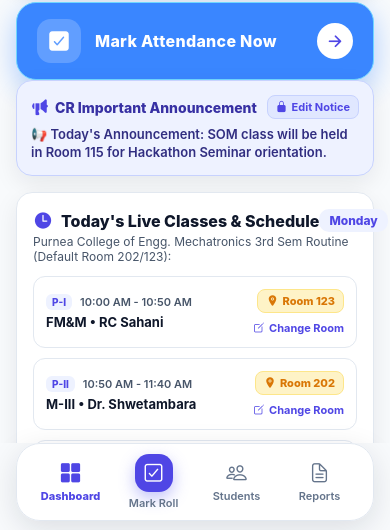
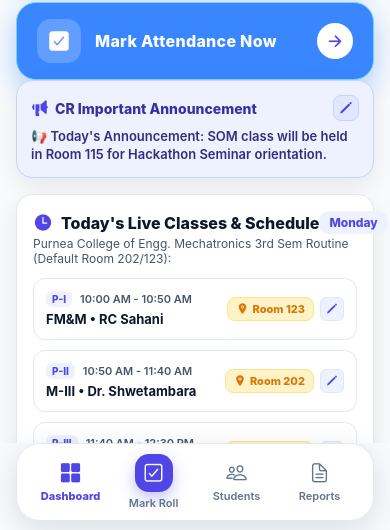
Before and after one commit to ctrlaltsolveorg-cloud/ATTENDANCE, a React Native app: screen / in a window 390 px wide. Shown: the part 311-841 px from the top of the page. Built offline with nearby package versions, Linux system fonts and the light colour scheme; no server answers; the database is empty.

Commit message:
Convert Edit Notice and Change Room buttons to minimal icon-only pencil buttons

```diff
--- a/src/screens/DashboardScreen.js
+++ b/src/screens/DashboardScreen.js
@@ -226,12 +226,12 @@ export default function DashboardScreen({
               <Text style={[styles.noticeTitle, { color: isLight ? '#3730A3' : '#F8FAFC' }]}>CR Important Announcement</Text>
             </View>
             <TouchableOpacity
-              style={[styles.crEditBtn, { backgroundColor: isLight ? '#E0E7FF' : 'rgba(168, 85, 247, 0.2)', borderColor: isLight ? '#C7D2FE' : 'rgba(168, 85, 247, 0.4)' }]}
+              style={[styles.crEditIconBtn, { backgroundColor: isLight ? '#E0E7FF' : 'rgba(168, 85, 247, 0.2)', borderColor: isLight ? '#C7D2FE' : 'rgba(168, 85, 247, 0.4)' }]}
               onPress={() => triggerProtectedCRAction({ type: 'editNotice' })}
               activeOpacity={0.7}
+              title="Edit Notice"
             >
-              <Ionicons name="lock-closed" size={12} color={isLight ? '#4F46E5' : '#C084FC'} />
-              <Text style={[styles.crEditText, { color: isLight ? '#4F46E5' : '#C084FC' }]}>Edit Notice</Text>
+              <Ionicons name="pencil" size={14} color={isLight ? '#4F46E5' : '#C084FC'} />
             </TouchableOpacity>
           </View>
           <Text style={[styles.noticeContentText, { color: isLight ? '#312E81' : '#E9D5FF' }]}>
@@ -287,19 +287,19 @@ export default function DashboardScreen({
                     </Text>
                   </View>
 
-                  <View style={{ alignItems: 'flex-end', justifyContent: 'space-between', height: '100%' }}>
+                  <View style={{ flexDirection: 'row', alignItems: 'center', gap: 6 }}>
                     <View style={[styles.roomPill, { backgroundColor: isLight ? '#FEF3C7' : 'rgba(245, 158, 11, 0.2)', borderColor: isLight ? '#FDE68A' : '#F59E0B' }]}>
                       <Ionicons name="location" size={12} color="#D97706" />
                       <Text style={styles.roomPillText}>Room {item.room}</Text>
                     </View>
 
                     <TouchableOpacity
-                      style={styles.changeRoomBtn}
+                      style={[styles.changeRoomIconBtn, { backgroundColor: isLight ? '#EEF2FF' : 'rgba(15, 23, 42, 0.8)', borderColor: colors.glassBorder }]}
                       onPress={() => triggerProtectedCRAction({ type: 'editRoom', data: { day: todayDayName, index, room: item.room, name: item.name } })}
                       activeOpacity={0.7}
+                      title="Change Room"
                     >
-                      <Ionicons name="create-outline" size={12} color={colors.primary} />
-                      <Text style={[styles.changeRoomText, { color: colors.primary }]}>Change Room</Text>
+                      <Ionicons name="pencil" size={12} color={colors.primary} />
                     </TouchableOpacity>
                   </View>
                 </View>
@@ -978,14 +978,20 @@ const styles = StyleSheet.create({
     fontSize: 11,
     fontWeight: '800',
   },
-  changeRoomBtn: {
-    flexDirection: 'row',
+  crEditIconBtn: {
+    width: 26,
+    height: 26,
+    borderRadius: 8,
+    borderWidth: 1,
     alignItems: 'center',
-    gap: 4,
-    marginTop: 8,
+    justifyContent: 'center',
   },
-  changeRoomText: {
-    fontSize: 11,
-    fontWeight: '700',
+  changeRoomIconBtn: {
+    width: 24,
+    height: 24,
+    borderRadius: 6,
+    borderWidth: 1,
+    alignItems: 'center',
+    justifyContent: 'center',
   },
 });
```
